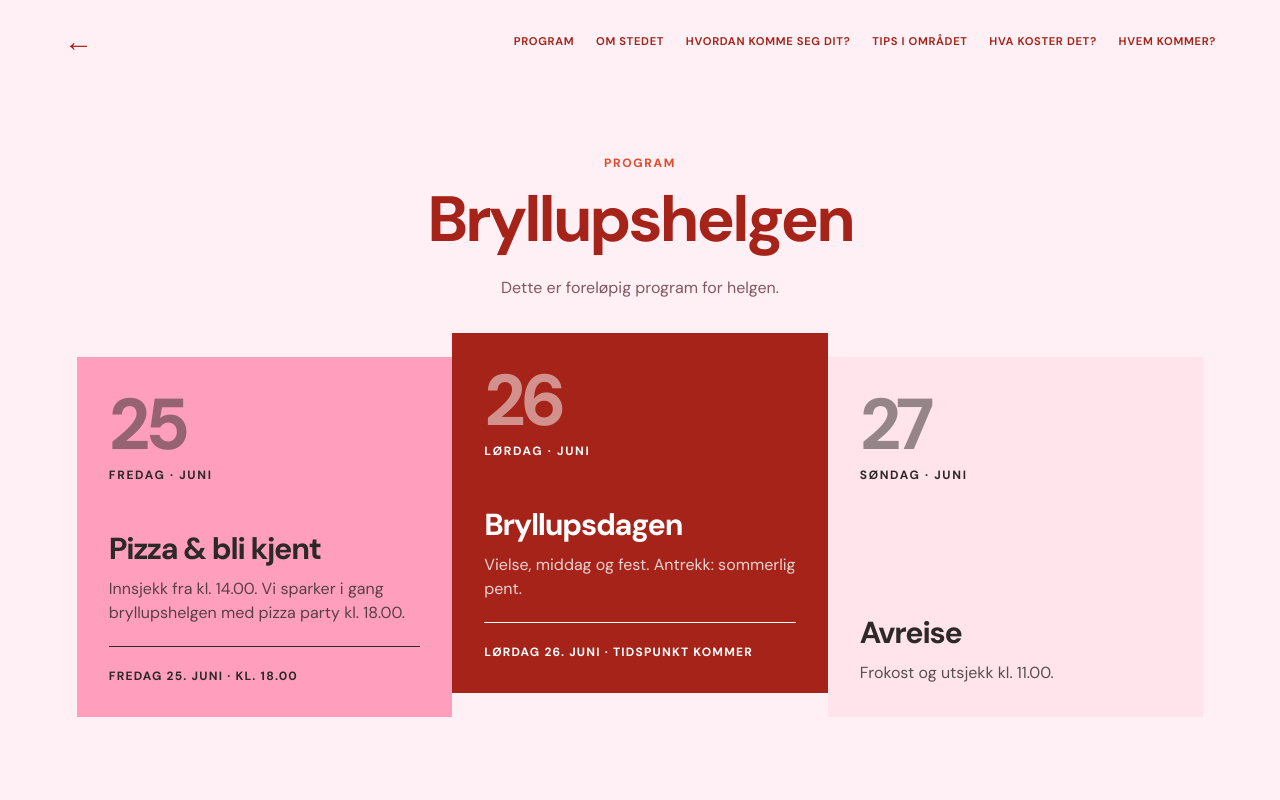
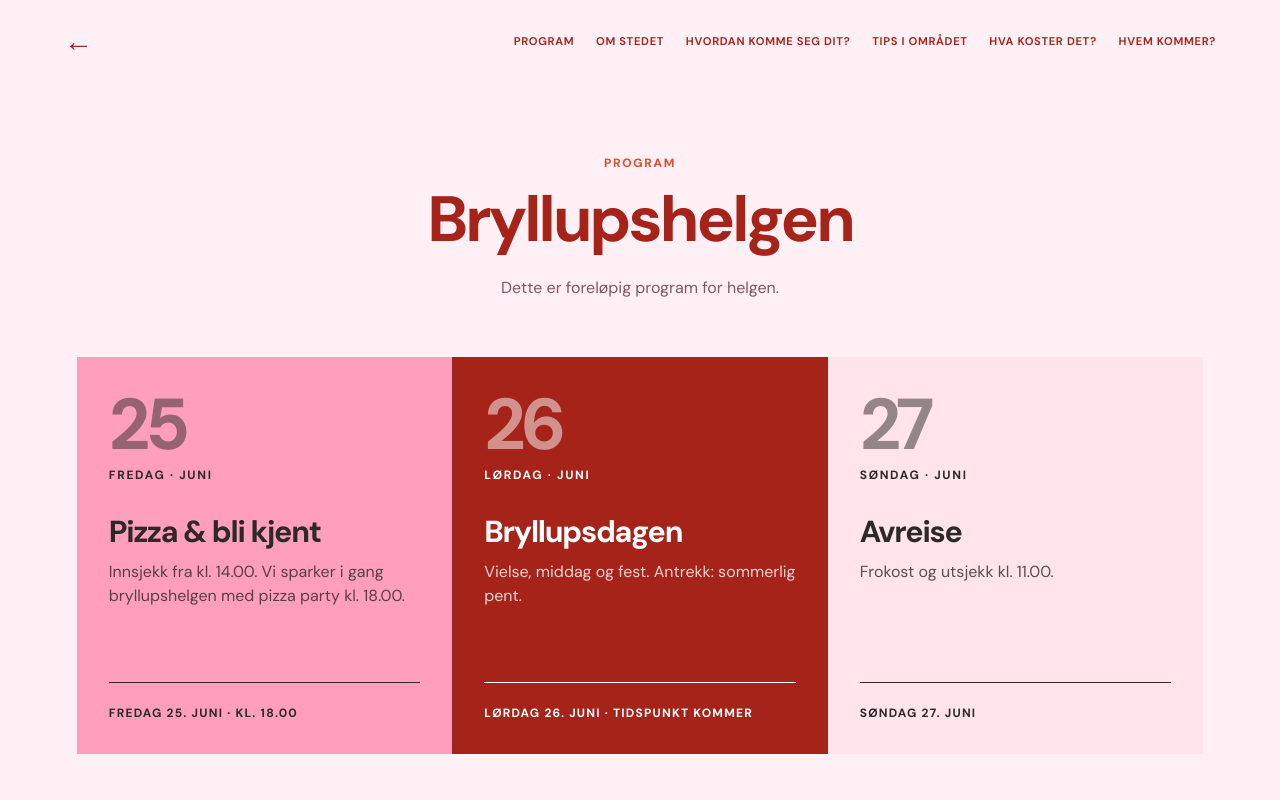
Before and after one commit to martaogmarius/martaogmarius.github.io, a Next.js app: page /program in a window 1280 px wide. Shown: the top 800 px of the page. Built offline with nearby package versions, Linux system fonts and the light colour scheme.

Commit message:
Align program cards symmetrically

```diff
--- a/app/program/page.tsx
+++ b/app/program/page.tsx
@@ -13,9 +13,21 @@ export default function ProgramPage() {
           <p>Dette er foreløpig program for helgen.</p>
         </div>
         <div className="schedule">
-          <article className="day-card pink"><p className="day-number">25</p><p className="day-name">Fredag · juni</p><h3>Pizza & bli kjent</h3><p>Innsjekk fra kl. 14.00. Vi sparker i gang bryllupshelgen med pizza party kl. 18.00.</p><span>{wedding.fridayTime}</span></article>
-          <article className="day-card red"><p className="day-number">26</p><p className="day-name">Lørdag · juni</p><h3>Bryllupsdagen</h3><p>Vielse, middag og fest. Antrekk: sommerlig pent.</p><span>{wedding.saturdayTime}</span></article>
-          <article className="day-card cream"><p className="day-number">27</p><p className="day-name">Søndag · juni</p><h3>Avreise</h3><p>Frokost og utsjekk kl. 11.00.</p></article>
+          <article className="day-card pink">
+            <p className="day-number">25</p><p className="day-name">Fredag · juni</p>
+            <div className="day-card-copy"><h3>Pizza & bli kjent</h3><p>Innsjekk fra kl. 14.00. Vi sparker i gang bryllupshelgen med pizza party kl. 18.00.</p></div>
+            <span>{wedding.fridayTime}</span>
+          </article>
+          <article className="day-card red">
+            <p className="day-number">26</p><p className="day-name">Lørdag · juni</p>
+            <div className="day-card-copy"><h3>Bryllupsdagen</h3><p>Vielse, middag og fest. Antrekk: sommerlig pent.</p></div>
+            <span>{wedding.saturdayTime}</span>
+          </article>
+          <article className="day-card cream">
+            <p className="day-number">27</p><p className="day-name">Søndag · juni</p>
+            <div className="day-card-copy"><h3>Avreise</h3><p>Frokost og utsjekk kl. 11.00.</p></div>
+            <span>Søndag 27. juni</span>
+          </article>
         </div>
       </section>
       <SiteFooter />
```
Also changed, not shown: app/globals.css.
